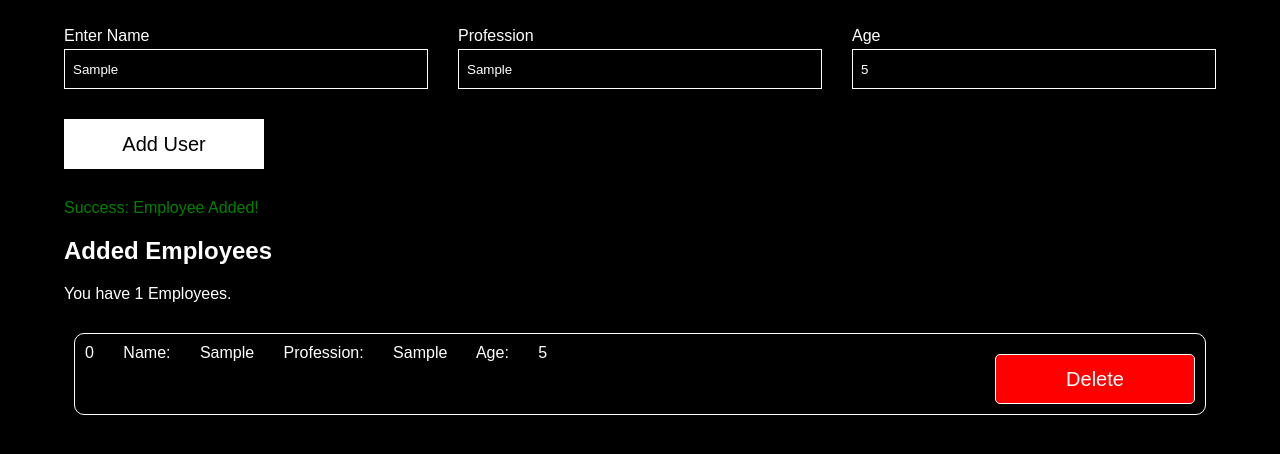
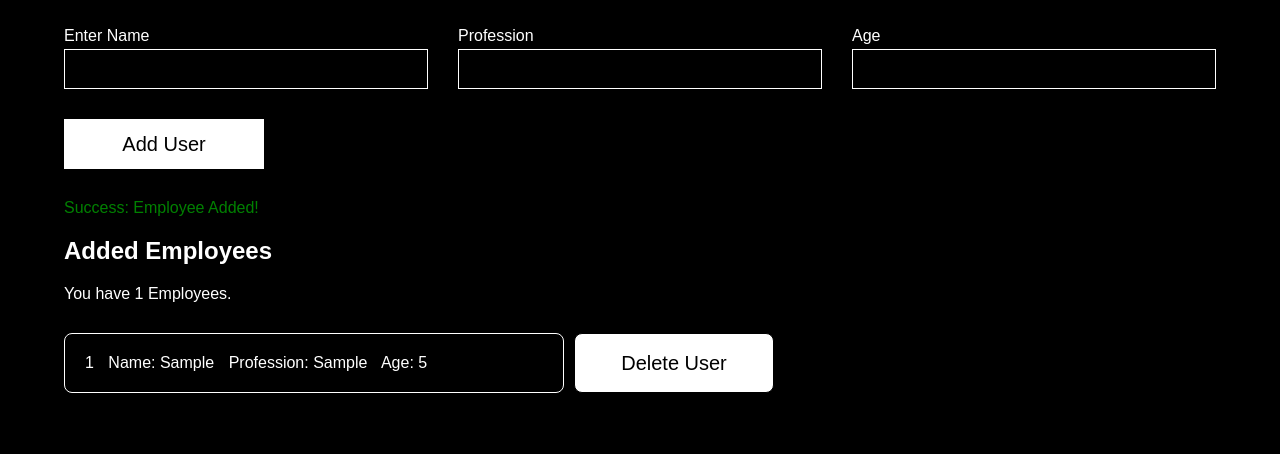
Before and after one commit to RRAJ644/machine-coding-practice, a plain HTML site: page Profession Management System/index.html in a window 1280 px wide. Both pictures are taken after typing "Sample", "Sample", "5" into the empty fields and a click on the button "Add User". Shown: the part 70-524 px from the top of the page. Drawn offline with Linux system fonts and the light colour scheme.

Commit message:
bug-fixed

```diff
--- a/Profession Management System/script.js
+++ b/Profession Management System/script.js
@@ -16,16 +16,28 @@ document.addEventListener('DOMContentLoaded', () => {
     employees.push(employee)
 
     const listItem = document.createElement('li')
-    listItem.innerHTML = `${employee.id} Name: ${employee.name} Profession: ${employee.profession} Age: ${employee.age}`
+    listItem.className = 'employee-list-item'
+
+    const employeeData = document.createElement('div')
+    employeeData.className = 'employee-item'
+    employeeData.innerHTML = `
+    <span style="margin-right: 10px;">${employee.id + 1}</span>
+    <span style="margin-right: 10px;">Name: ${employee.name}</span>
+    <span style="margin-right: 10px;">Profession: ${employee.profession}</span>
+    <span>Age: ${employee.age}</span>
+
+  `
 
     const deleteBtn = document.createElement('button')
-    deleteBtn.className = 'btn'
-    deleteBtn.textContent = 'Delete'
+    deleteBtn.className = 'delete-btn'
+    deleteBtn.textContent = 'Delete User'
     deleteBtn.addEventListener('click', () =>
       deleteEmployee(employee.id, listItem)
     )
 
+    listItem.appendChild(employeeData)
     listItem.appendChild(deleteBtn)
+
     employeeList.appendChild(listItem)
   }
 
@@ -57,6 +69,12 @@ document.addEventListener('DOMContentLoaded', () => {
       err.style.color = 'green'
 
       addEmployee(employeeCount, name, profession, age)
+
+      // Clear the input fields after adding the employee
+      document.getElementById('name').value = ''
+      document.getElementById('profession').value = ''
+      document.getElementById('age').value = ''
+
       employeeCount++
       updateEmployeeCount()
     }
--- a/Profession Management System/style.css
+++ b/Profession Management System/style.css
@@ -15,7 +15,7 @@ body {
 
 header {
   text-align: left;
-  margin-top:30px;
+  margin-top: 30px;
   margin-bottom: 30px;
 }
 
@@ -30,7 +30,6 @@ form {
 form>div {
   display: flex;
   gap: 30px;
-
 }
 
 form>div>div {
@@ -38,7 +37,6 @@ form>div>div {
   flex-direction: column;
   gap: 4px;
   flex: 1;
-
 }
 
 input, button {
@@ -73,7 +71,6 @@ button:hover {
   display: flex;
   flex-direction: column;
   margin: auto;
-
 }
 
 #err {
@@ -83,27 +80,29 @@ button:hover {
 
 #employeeList {
   list-style-type: none;
-  padding-left: 0;
+  padding: 0;
 }
 
-li {
-  padding: 10px;
-  border: 1px solid white;
-  word-spacing: 25px;
-  border-radius: 10px;
-  margin: 10px;
+.employee-list-item {
   display: flex;
-  justify-content: space-between;
+  align-items: center;
+  gap: 10px;
+  margin-bottom: 10px;
 }
 
-.btn {
-  background-color: red;
-  color: white;
-  padding: 5px 10px;
-  border-radius: 5px;
-  cursor: pointer;
+.employee-item {
+  border: 1px solid #fff;
+  padding: 20px;
+  width: 500px;
+  border-radius: 8px;
 }
 
-.btn:hover {
-  background-color: darkred;
+.delete-btn {
+  background-color: #FFFFFF;
+  color: #000;
+  border-radius: 8px;
+  cursor: pointer;
+  height: 60px;
+  border: 1px solid #000;
+  margin-bottom: 10px;
 }
```
